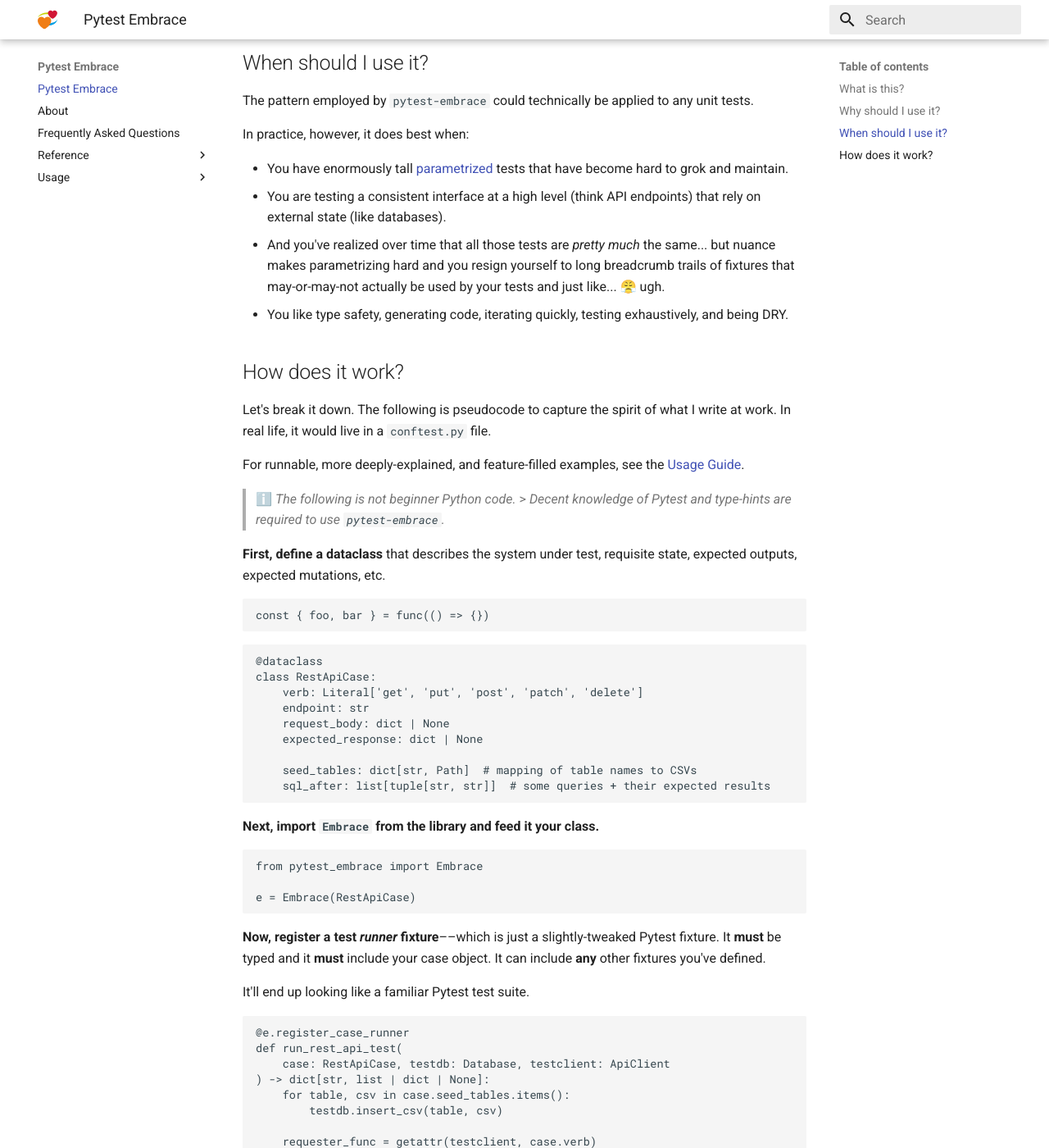
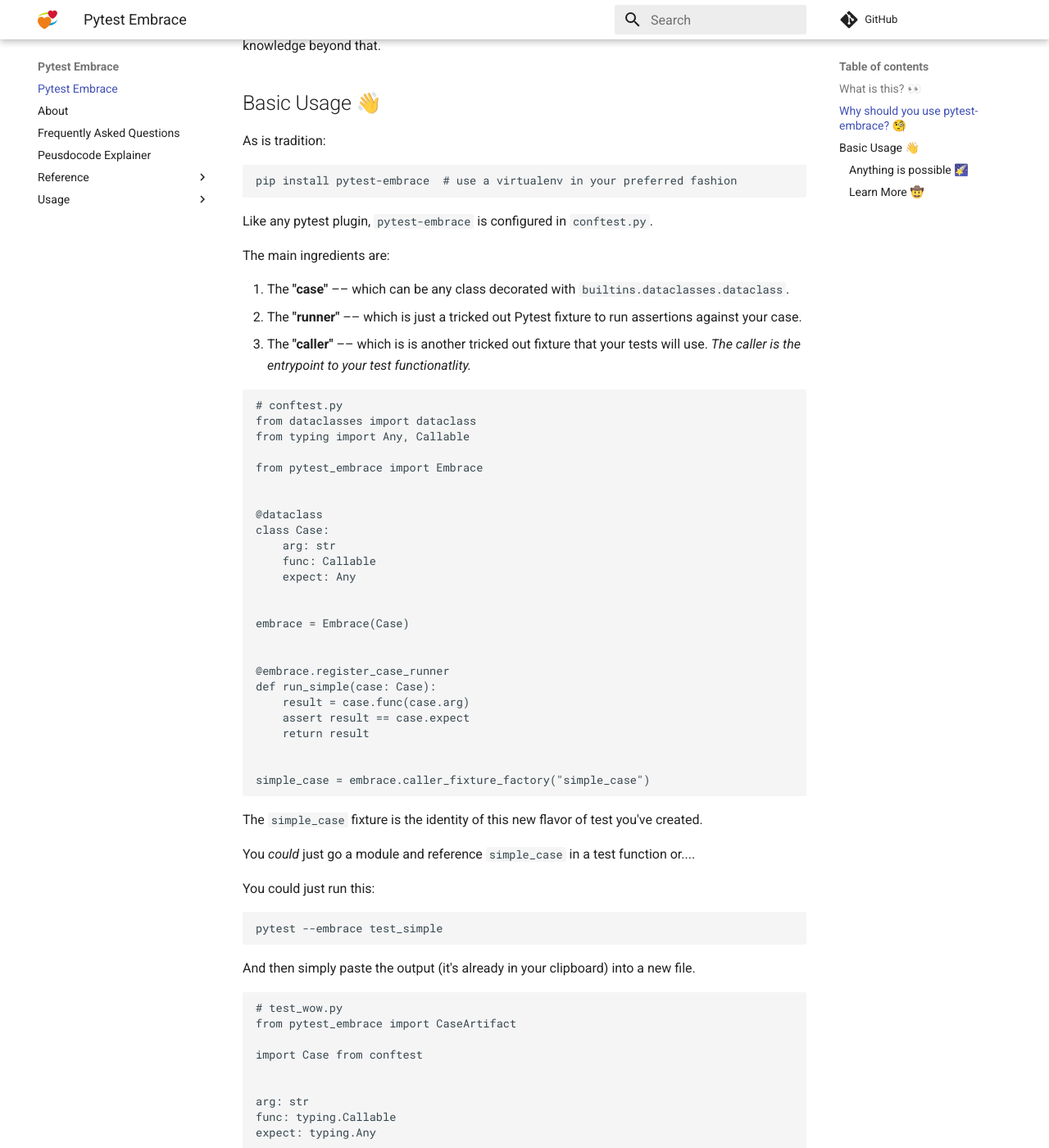
Before and after one commit to ainsleymcgrath/pytest-embrace, an MkDocs documentation site: the page built from docs/index.md, in a window 1280 px wide and 1400 px high, scrolled down 732 px. Shown: the whole window at 82% size. Built offline with MkDocs 1.6.1 and Material for MkDocs 9.7.7, drawn with Linux system fonts in a browser that asks for light colours; comment, search, counter and statistics services are not loaded; some of the changed text lies outside the part shown.

Commit message:
docs: migrate some old content to mkdocs

````diff
--- a/docs/index.md
+++ b/docs/index.md
@@ -4,19 +4,139 @@
 
 > _Reject boilerplate. Embrace complexity._
 
-## What is this?
+## What is this? 👀
 
 `pytest-embrace` is a Pytest-plugin-cum-metaframework that facilitates structured, iterative, type-driven unit testing.
 
-It is the formalization of the approach we've adopted for end-to-end testing of complex backend services at [Amper](https://www.amper.xyz).
+## Why should you use `pytest-embrace`? 🧐
 
-## Why should I use it?
+Because you like:
 
-Because you like unit testing with Pytest, you like types, you're lazy-and-intrepid, and you're willing to trust me. 😄
+- Functional & unit testing with Pytest
+- Dataclasses & type hints
+- Generating useful copypasta
+- Type safety
 
 If you know how to use dataclasses and Pytest fixtures, getting started requires very little knowledge beyond that.
 
-## When should I use it?
+## Basic Usage 👋
+As is tradition:
+
+```bash
+pip install pytest-embrace  # use a virtualenv in your preferred fashion
+```
+
+Like any pytest plugin, `pytest-embrace` is configured in `conftest.py`.
+
+The main ingredients are:
+
+1. The **"case"** –– which can be any class decorated with `builtins.dataclasses.dataclass`.
+2. The **"runner"** –– which is just a tricked out Pytest fixture to run assertions against your case.
+3. The **"caller"** –– which is is another tricked out fixture that your tests will use. *The caller is the entrypoint to your test functionatlity.*
+
+```python
+# conftest.py
+from dataclasses import dataclass
+from typing import Any, Callable
+
+from pytest_embrace import Embrace
+
+
+@dataclass
+class Case:
+    arg: str
+    func: Callable
+    expect: Any
+
+
+embrace = Embrace(Case)
+
+
+@embrace.register_case_runner
+def run_simple(case: Case):
+    result = case.func(case.arg)
+    assert result == case.expect
+    return result
+
+
+simple_case = embrace.caller_fixture_factory("simple_case")
+```
+
+The `simple_case` fixture is the identity of this new flavor of test you've created.
+
+You *could* just go a module and reference `simple_case` in a test function or....
+
+You could just run this:
+
+```shell
+pytest --embrace test_simple
+```
+
+And then simply paste the output (it's already in your clipboard) into a new file.
+
+```python
+# test_wow.py
+from pytest_embrace import CaseArtifact
+
+import Case from conftest
+
+
+arg: str
+func: typing.Callable
+expect: typing.Any
+
+
+def test(simple_case: CaseArtifact[Case]) -> None:
+    ...
+```
+
+Fill in the values (with the comfort of autocomplete / editor help):
+
+```python
+from pytest_embrace import CaseArtifact
+from conftest import Case
+
+
+arg = "wow"
+func = lambda x: x.upper() + "!!"
+expect = "WOW!!"
+
+
+def test(simple_case: CaseArtifact[Case]) -> None:
+    ...
+```
+
+And run it by calling `pytest`.
+
+```shell
+============================= test session starts ==============================
+platform darwin -- Python 3.10.4, pytest-7.1.2, pluggy-1.0.0
+rootdir: /Users/ains/repos/tso/embrace
+plugins: embrace-1.0.1
+collected 1 item
+
+test_wow.py .                                                            [100%]
+
+============================== 1 passed in 0.01s ============================
+```
+
+And if you write a test that doesn't conform to the shape of your dataclass...
+
+```python
+arg = b"Accidental bytes"
+func = lambda x: x.upper() + "!!"
+expect = "ACCIDENTAL BYTES!!"
+```
+
+You get reprimanded right away.
+
+```shell
+E   pytest_embrace.exc.CaseConfigurationError: 1 invalid attr values in 'test_wo
+w':
+E       Variable/Arg 'arg' should be of type str
+```
+
+### Anything is possible 🌠
 
 The pattern employed by `pytest-embrace` could technically be applied to any unit tests.
 
@@ -27,107 +147,8 @@ In practice, however, it does best when:
   - And you've realized over time that all those tests are _pretty much_ the same... but nuance makes parametrizing hard and you resign yourself to long breadcrumb trails of fixtures that may-or-may-not actually be used by your tests and just like... 😤 ugh.
 - You like type safety, generating code, iterating quickly, testing exhaustively, and being DRY.
 
-## How does it work?
+### Learn More 🤠
 
-Let's break it down. The following is pseudocode to capture the spirit of what I write at work. In real life, it would live in a `conftest.py` file.
+Check out this [pseudocode walkthrough](./pseudocode-example.md) for an idea of how you might use this framework.
 
-For runnable, more deeply-explained, and feature-filled examples, see the [Usage Guide](./usage-guide.md).
-
-> ℹ️ _The following is not beginner Python code._ > _Decent knowledge of Pytest and type-hints are required to use `pytest-embrace`._
-
-**First, define a dataclass** that describes the system under test, requisite state, expected outputs, expected mutations, etc.
-
-```javascript
-const { foo, bar } = func(() => {})
-```
-
-
-
-```python
-@dataclass
-class RestApiCase:
-    verb: Literal['get', 'put', 'post', 'patch', 'delete']
-    endpoint: str
-    request_body: dict | None
-    expected_response: dict | None
-
-    seed_tables: dict[str, Path]  # mapping of table names to CSVs
-    sql_after: list[tuple[str, str]]  # some queries + their expected results
-```
-
-**Next, import `Embrace` from the library and feed it your class.**
-
-```python
-from pytest_embrace import Embrace
-
-e = Embrace(RestApiCase)
-```
-
-**Now, register a test _runner_ fixture**––which is just a slightly-tweaked Pytest fixture. It **must** be typed and it **must** include your case object. It can include **any** other fixtures you've defined.
-
-It'll end up looking like a familiar Pytest test suite.
-
-```python
-@e.register_case_runner
-def run_rest_api_test(
-    case: RestApiCase, testdb: Database, testclient: ApiClient
-) -> dict[str, list | dict | None]:
-    for table, csv in case.seed_tables.items():
-        testdb.insert_csv(table, csv)
-
-	requester_func = getattr(testclient, case.verb)
-    response = requester_func(case.endpoint, data=case.request_body)
-    assert case.expected_response == response
-
-    got_db_records: list[Any] = []
-    for query, expected_result in case.sql_after:
-        result = testdb.execute(case.query)
-        got_db_records += [result]
-        assert result == expected_result
-
-
-    return {"got_db_records": got_db_records, "actual_response": response}
-```
-
-This is the weird part: **Define a _caller_ fixture** using the `Embrace` instance. This is what you'll request in test cases to automagically run your test and generate new cases.
-
-```python
-rest_api_case = e.caller_fixture_factory('rest_api_case')
-```
-
-> _👆🏽 What the heck?? Without getting too far into it, `caller_fixture_factory` returns a Pytest fixture. Pytest needs to be able to see it in module-scope in your conftest, and `pytest-embrace` needs to know the name of the the fixture, too. This form is fairly common. Think `MyObject = NamedTuple('MyObject', ...)` or `T =TypeVar('T')`._
-
-Now you can **generate a test scaffold** using the name of the caller fixture.
-
-```shell
-# we're in the shell now
-pytest --embrace rest_api_case
-```
-
-The following code will arrive in your clipboard:
-
-```python
-from pytest_embrace import CaseArtifact
-
-from conftest import RestApiCase
-
-verb: Literal['get', 'put', 'post', 'patch', 'delete']
-endpoint: str
-request_body: dict | None
-expected_response: dict | None
-
-seed_tables: dict[str, Path]
-sql_after: list[tuple[str, str]]
-
-
-def test(rest_api_case: CaseArtifact[RestApiCase]) -> None:
-    ...
-```
-
-> ℹ️ _`CaseArtifact` has an `actual_result` attribute that contains the return value of your runner fixture and a `case` attribute that contains the instance of `RestApiCase` used._
->
-> _Here, for example, you could get after `rest_api_case.actual_result['got_db_records']`_.
-
-🎉 **Congratulations!** 🎉 You may now declare your test with the comfort of autocompletion and a fantastically high signal-noise-ratio. And you can do it over and over with the clipboard you love so much.
-
-For more examples that you copy, paste, and run youreslf see [Usage](./usage.md)
+Or check out a more interactive [feature-by-feature guide](./usage/index.md).
--- /dev/null
+++ b/docs/pseudocode-example.md
@@ -0,0 +1,99 @@
+# Peusdocode Explainer
+
+Let's break it down. The following is pseudocode to capture the spirit of what I write at work. In real life, it would live in a `conftest.py` file.
+
+For runnable, more deeply-explained, and feature-filled examples, see the [Usage Guide](./usage/index.md).
+
+> ℹ️ _The following is not beginner Python code._ > _Decent knowledge of Pytest and type-hints are required to use `pytest-embrace`._
+
+**First, define a dataclass** that describes the system under test, requisite state, expected outputs, expected mutations, etc.
+
+
+```python
+@dataclass
+class RestApiCase:
+    verb: Literal['get', 'put', 'post', 'patch', 'delete']
+    endpoint: str
+    request_body: dict | None
+    expected_response: dict | None
+
+    seed_tables: dict[str, Path]  # mapping of table names to CSVs
+    sql_after: list[tuple[str, str]]  # some queries + their expected results
+```
+
+**Next, import `Embrace` from the library and feed it your class.**
+
+```python
+from pytest_embrace import Embrace
+
+e = Embrace(RestApiCase)
+```
+
+**Now, register a test _runner_ fixture**––which is just a slightly-tweaked Pytest fixture. It **must** be typed and it **must** include your case object. It can include **any** other fixtures you've defined.
+
+It'll end up looking like a familiar Pytest test suite.
+
+```python
+@e.register_case_runner
+def run_rest_api_test(
+    case: RestApiCase, testdb: Database, testclient: ApiClient
+) -> dict[str, list | dict | None]:
+    for table, csv in case.seed_tables.items():
+        testdb.insert_csv(table, csv)
+
+	requester_func = getattr(testclient, case.verb)
+    response = requester_func(case.endpoint, data=case.request_body)
+    assert case.expected_response == response
+
+    got_db_records: list[Any] = []
+    for query, expected_result in case.sql_after:
+        result = testdb.execute(case.query)
+        got_db_records += [result]
+        assert result == expected_result
+
+
+    return {"got_db_records": got_db_records, "actual_response": response}
+```
+
+This is the weird part: **Define a _caller_ fixture** using the `Embrace` instance. This is what you'll request in test cases to automagically run your test and generate new cases.
+
+```python
+rest_api_case = e.caller_fixture_factory('rest_api_case')
+```
+
+> _👆🏽 What the heck?? Without getting too far into it, `caller_fixture_factory` returns a Pytest fixture. Pytest needs to be able to see it in module-scope in your conftest, and `pytest-embrace` needs to know the name of the the fixture, too. This form is fairly common. Think `MyObject = NamedTuple('MyObject', ...)` or `T =TypeVar('T')`._
+
+Now you can **generate a test scaffold** using the name of the caller fixture.
+
+```shell
+# we're in the shell now
+pytest --embrace rest_api_case
+```
+
+The following code will arrive in your clipboard:
+
+```python
+from pytest_embrace import CaseArtifact
+
+from conftest import RestApiCase
+
+verb: Literal['get', 'put', 'post', 'patch', 'delete']
+endpoint: str
+request_body: dict | None
+expected_response: dict | None
+
+seed_tables: dict[str, Path]
+sql_after: list[tuple[str, str]]
+
+
+def test(rest_api_case: CaseArtifact[RestApiCase]) -> None:
+    ...
+```
+
+> ℹ️ _`CaseArtifact` has an `actual_result` attribute that contains the return value of your runner fixture and a `case` attribute that contains the instance of `RestApiCase` used._
+>
+> _Here, for example, you could get after `rest_api_case.actual_result['got_db_records']`_.
+
+🎉 **Congratulations!** 🎉 You may now declare your test with the comfort of autocompletion and a fantastically high signal-noise-ratio. And you can do it over and over with the clipboard you love so much.
+
+For more examples that you copy, paste, and run youreslf see [Usage](./usage/index.md)
--- a/mkdocs.yml
+++ b/mkdocs.yml
@@ -1,4 +1,5 @@
 site_name: Pytest Embrace
+repo_url: https://github.com/ainsleymcgrath/pytest-embrace
 theme:
   name: material
   palette:
````
Also changed, not shown: docs/about.md (+18 -7 lines).
